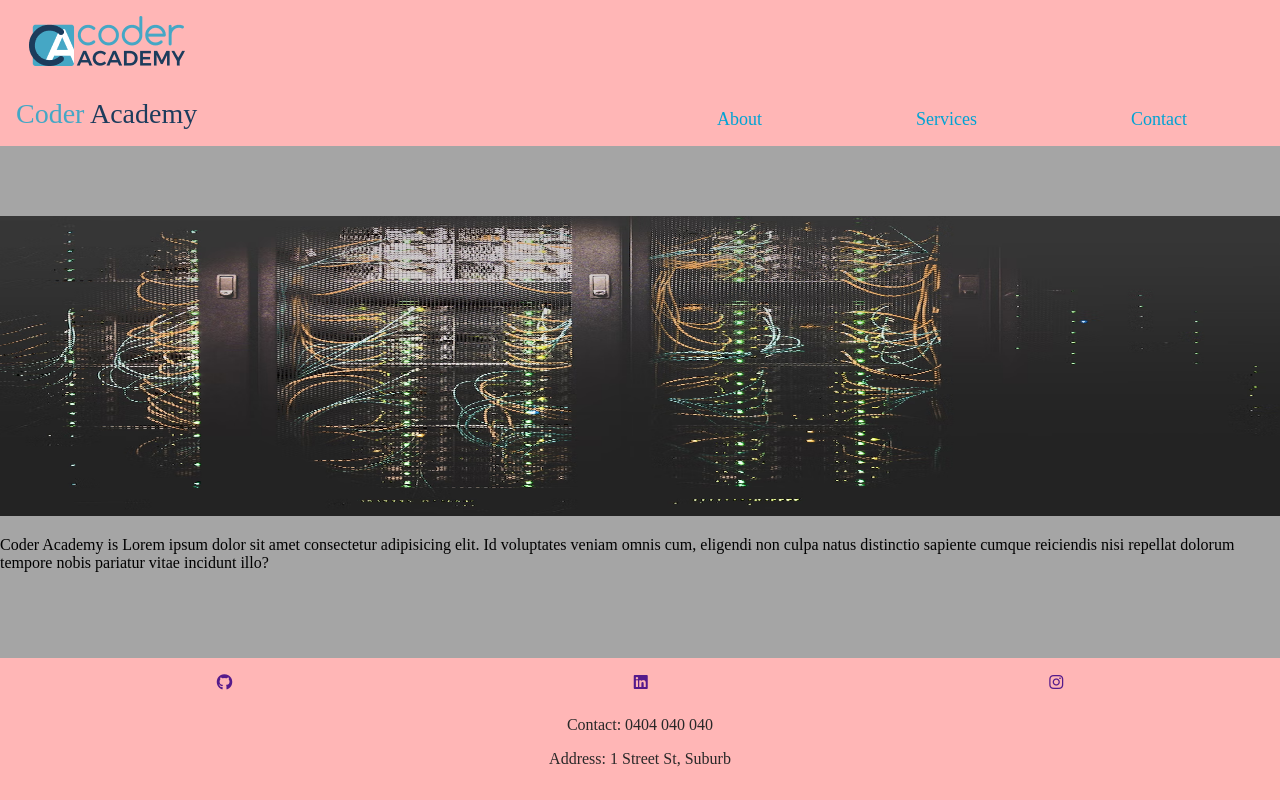
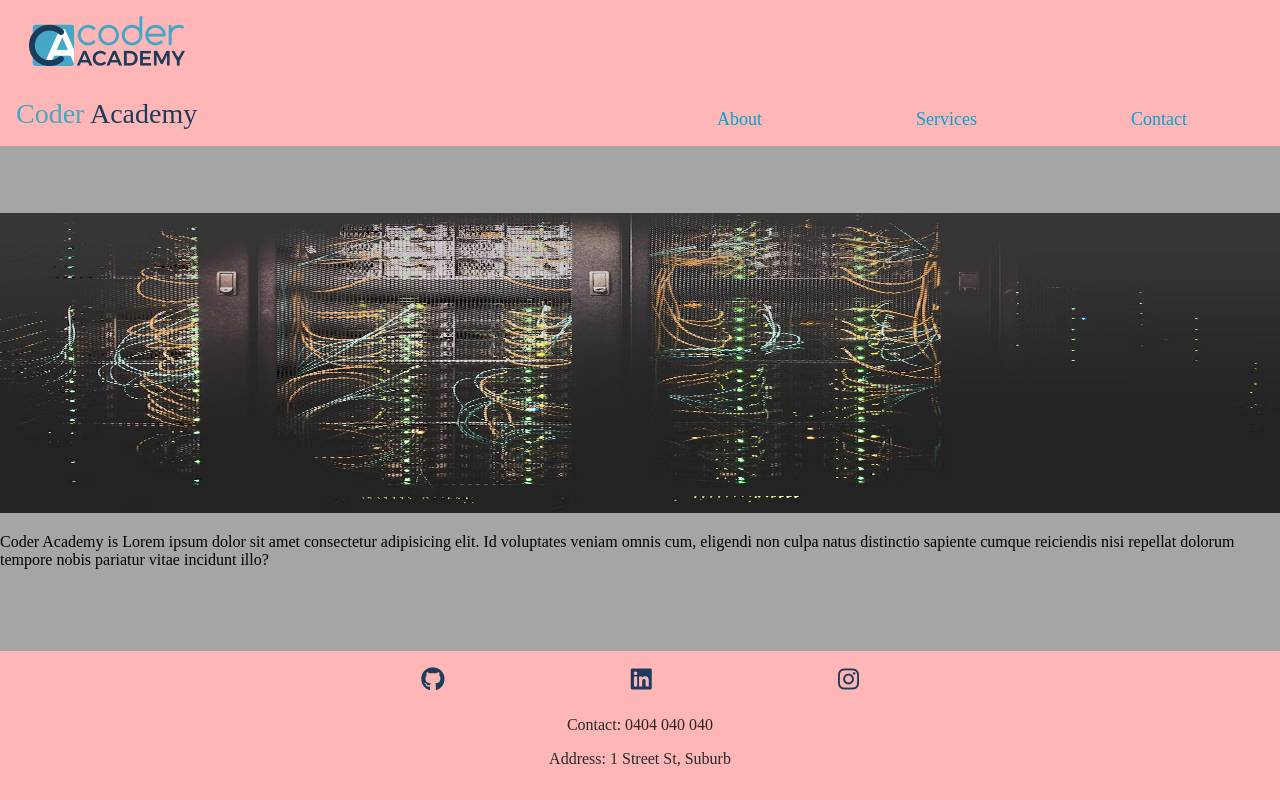
Before and after one commit to captainaomi/T2W2D3-company, a plain HTML site: page index.html in a window 1280 px wide. Drawn offline with Linux system fonts and the light colour scheme.

Commit message:
not sure about icons

```diff
--- a/styles/index.scss
+++ b/styles/index.scss
@@ -89,9 +89,10 @@ footer {
         margin-bottom: 24px;
 
         a {
-        i {
-            text-decoration: none;
-        }
+            i {
+                color: #1C3C5C;
+                font-size: 24px;
+            }
         }
     }
 
@@ -104,3 +105,12 @@ footer {
 
 
 }
+@media screen and (min-width: 600px) {
+    footer {
+        .social-media {
+            width: 50%;
+            margin-left: auto;
+            margin-right: auto;
+        }
+    }
+}
```
Also changed, not shown: index.html (+2 -0 lines), jumbotron.avif (deleted), styles/index.css, 1 other file.
